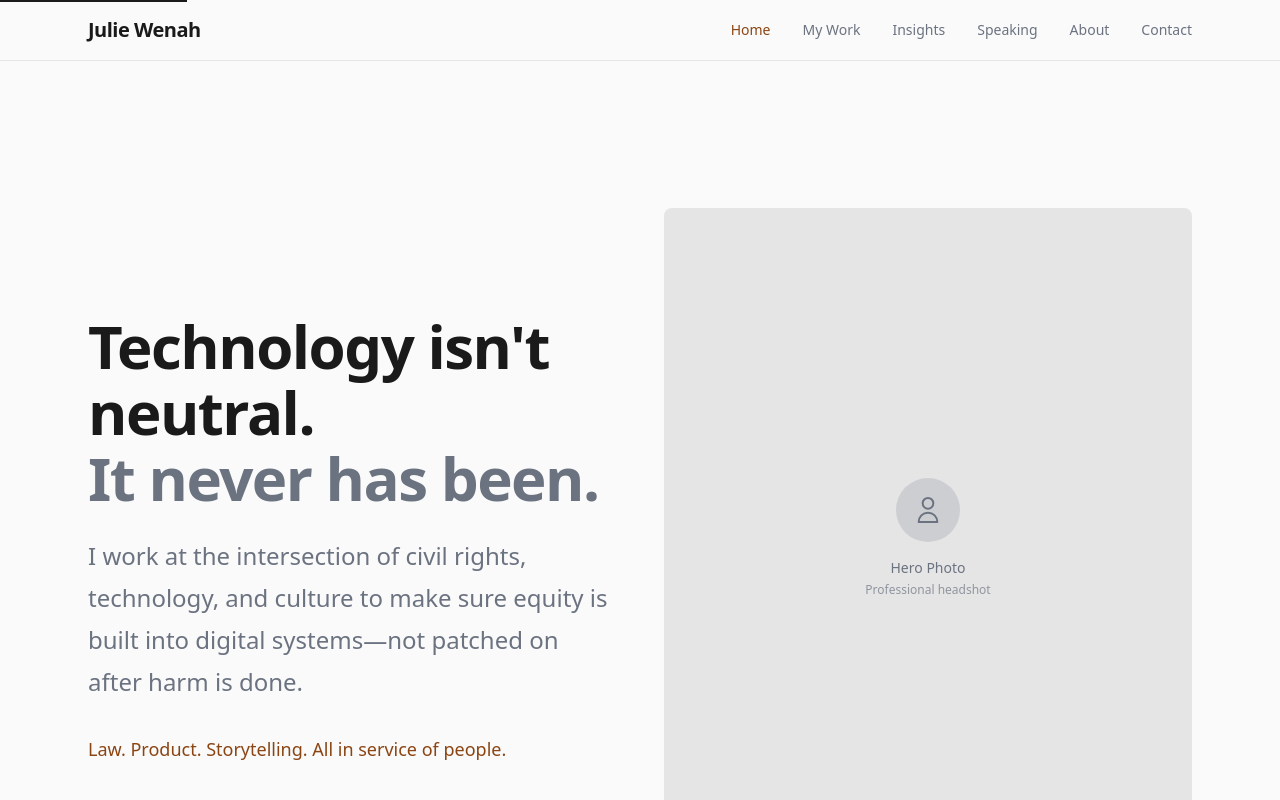
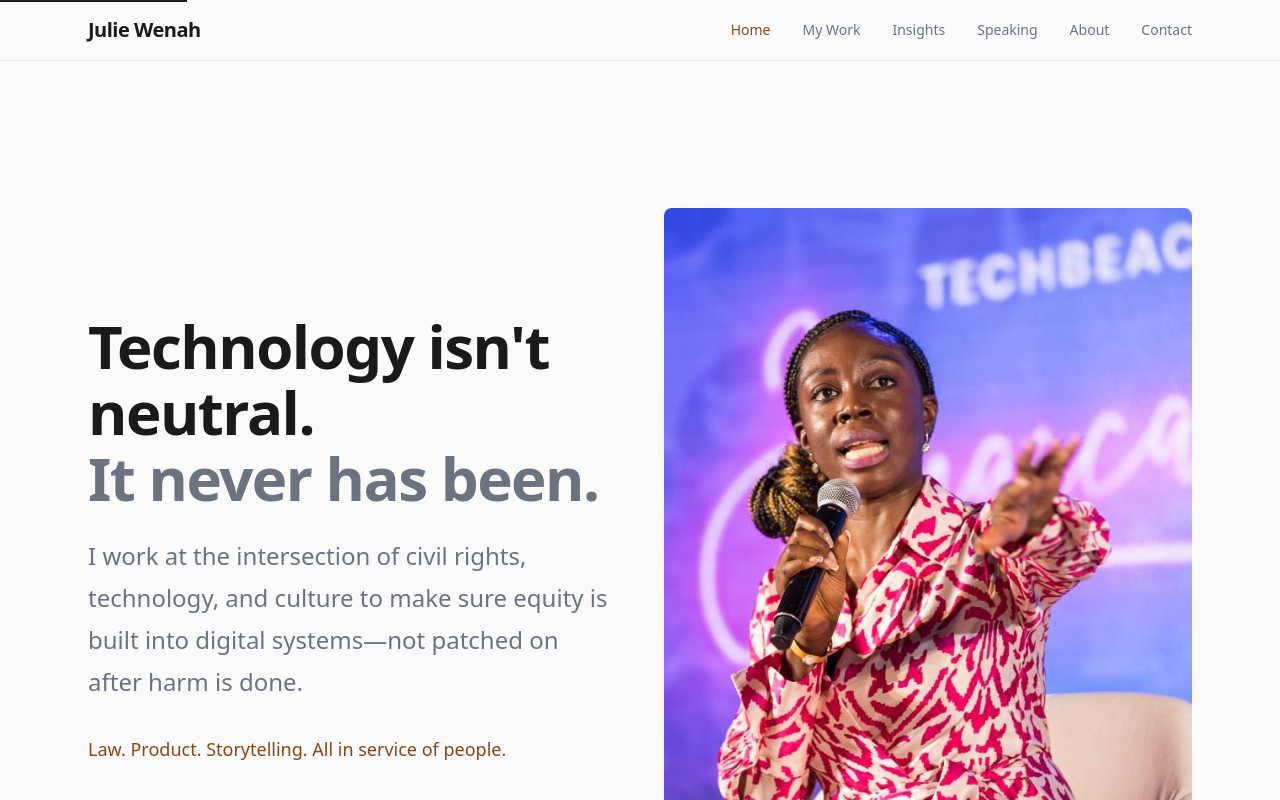
Before and after one commit to benyam525/julie-wenah-website, a Next.js app: page / in a window 1280 px wide. Shown: the top 800 px of the page. Built offline with nearby package versions, Linux system fonts and the light colour scheme.

Commit message:
Add Julie's homepage photo

```diff
--- a/src/app/page.tsx
+++ b/src/app/page.tsx
@@ -20,26 +20,15 @@ export default function Home() {
               Law. Product. Storytelling. All in service of people.
             </p>
           </div>
-          {/* PHOTO PLACEHOLDER: Hero headshot of Julie - professional, warm, confident */}
-          <div className="relative aspect-[4/5] bg-[var(--border)] rounded-lg overflow-hidden flex items-center justify-center">
-            <div className="text-center p-6">
-              <div className="w-16 h-16 mx-auto mb-4 rounded-full bg-[var(--muted)]/20 flex items-center justify-center">
-                <svg className="w-8 h-8 text-[var(--muted)]" fill="none" stroke="currentColor" viewBox="0 0 24 24" aria-hidden="true">
-                  <path strokeLinecap="round" strokeLinejoin="round" strokeWidth={1.5} d="M16 7a4 4 0 11-8 0 4 4 0 018 0zM12 14a7 7 0 00-7 7h14a7 7 0 00-7-7z" />
-                </svg>
-              </div>
-              <p className="text-sm text-[var(--muted)]">Hero Photo</p>
-              <p className="text-xs text-[var(--muted)]/70 mt-1">Professional headshot</p>
-            </div>
-            {/* Uncomment and update src when photo is ready:
+          {/* Hero headshot of Julie */}
+          <div className="relative aspect-[4/5] bg-[var(--border)] rounded-lg overflow-hidden">
             <Image
-              src="/images/julie-hero.jpg"
+              src="/julie-homepage.jpeg"
               alt="Julie Wenah"
               fill
               className="object-cover"
               priority
             />
-            */}
           </div>
         </div>
       </section>
```
